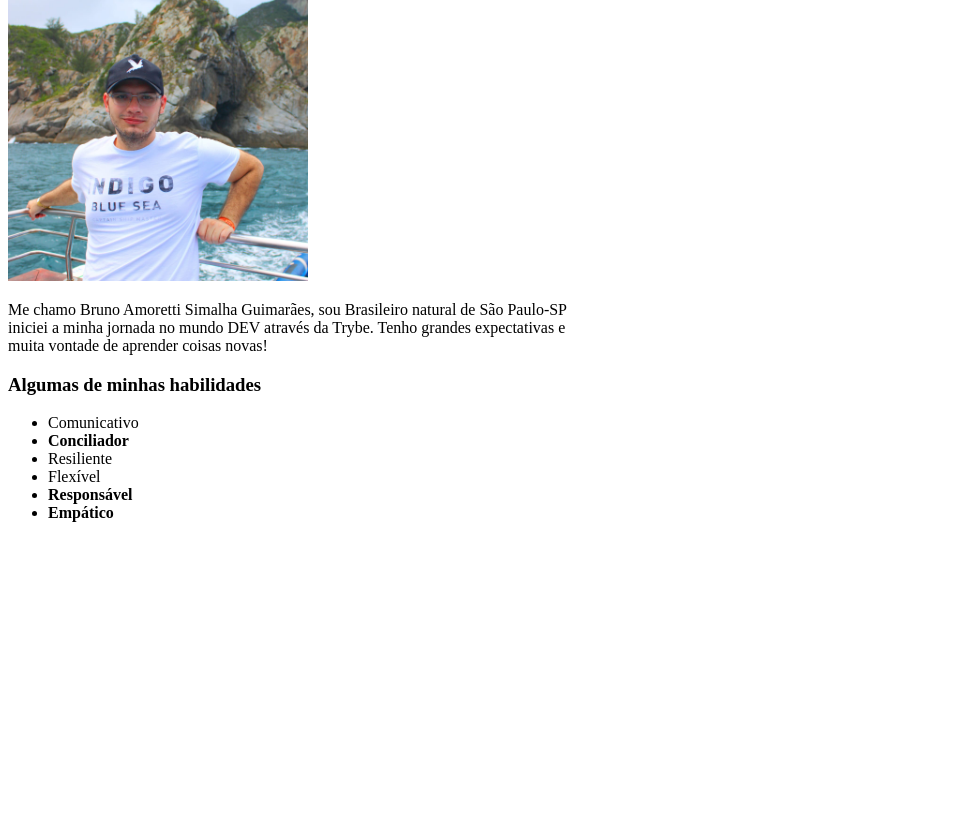
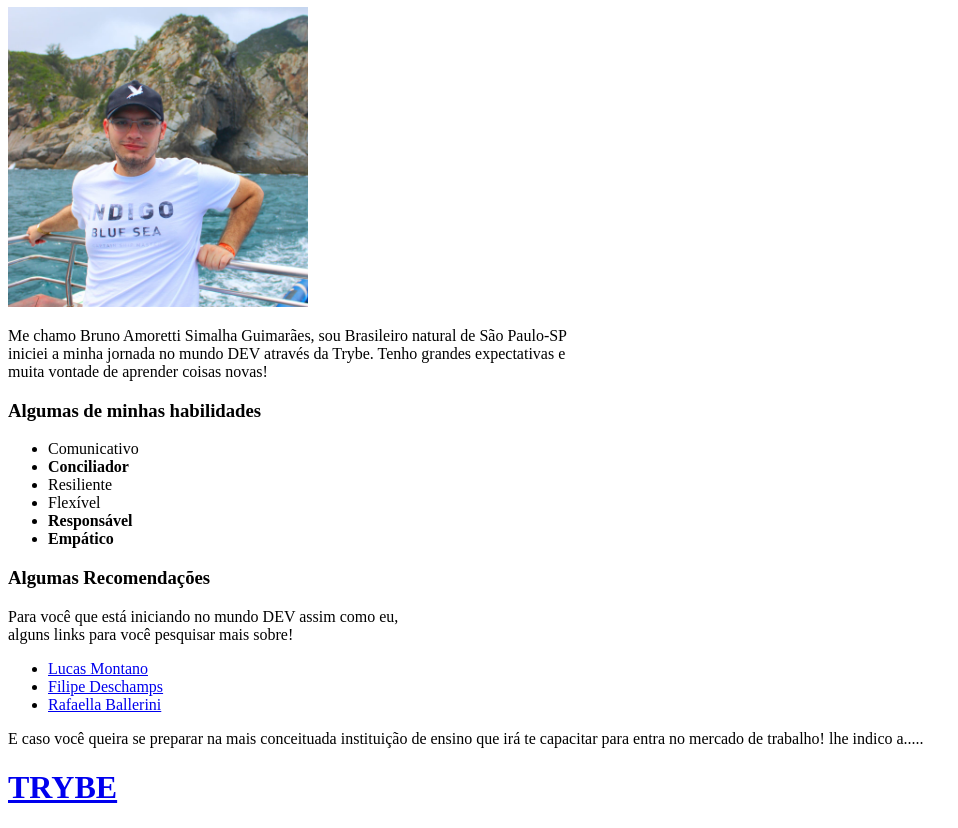
Before and after one commit to BrunoASG/BrunoASG.github.io, a plain HTML site: page index.html in a window 1280 px wide. Shown: the part 99-927 px from the top of the page, without its empty margins (0-958 px from the left). Before the commit the page ends 800 px from the top, so only its background shows below. Drawn offline with Linux system fonts and the light colour scheme.

Commit message:
Adicionado links, indicaçoes

```diff
--- a/index.html
+++ b/index.html
@@ -6,16 +6,26 @@
         </head>
 
         <body>
+
+            <div>
+                <a href="#imagem">Imagem</a>|<a href="#paragrafo">Apresentação</a>|<a href="#habilidades">Habilidades</a>|<a href="#recomendacoes">Recomendações</a>
+            </div>
+
             <h1>Bruno Amoretti Simalha Guimarães</h1>
-            <img src="fotoperfi.jpeg" alt="Imagem da minha pessoa de perfil" width="300px">
-            <div>
+
+            <div id="imagem">
+                <img src="fotoperfi.jpeg" alt="Imagem da minha pessoa de perfil" width="300px">
+            </div>
+
+            <div id="paragrafo">
                 <p>
                     Me chamo Bruno Amoretti Simalha Guimarães, sou Brasileiro natural de São Paulo-SP <br>
                     iniciei a minha jornada no mundo DEV através da Trybe. Tenho grandes expectativas e <br>
                     muita vontade de aprender coisas novas!
                 </p>
             </div>
-            <div>
+
+            <div id="habilidades">
                 <h3>Algumas de minhas habilidades</h3>
                 <ul>
                     <li>Comunicativo</li>
@@ -26,7 +36,23 @@
                     <li><strong>Empático</strong></li>
                 </ul>
             </div>
-
+            <div id="recomendacoes">
+                <h3>Algumas Recomendações</h3>
+                <p>
+                    Para você que está iniciando no mundo DEV assim como eu, <br>
+                    alguns links para você pesquisar mais sobre!
+                </p>
+                <ul>
+                    <li><a href="https://www.youtube.com/channel/UCyHOBY6IDZF9zOKJPou2Rgg" target="_blank" >Lucas Montano</a></li>
+                    <li><a href="https://www.youtube.com/channel/UCU5JicSrEM5A63jkJ2QvGYw" target="_blank" >Filipe Deschamps</a></li>
+                    <li><a href="https://www.youtube.com/channel/UC_-uuuZbY0AAt9CViNzvc-Q" target="_blank" >Rafaella Ballerini</a></li>
+                </ul>
+                <p>
+                    E caso você queira se preparar na mais conceituada instituição de ensino que irá te capacitar para entra no mercado de trabalho!
+                    lhe indico a..... <br>
+                    <H1><a href="https://www.betrybe.com/" target="_blank">TRYBE</a></H1>
+                </p>
+            </div>
 
 
 
```
